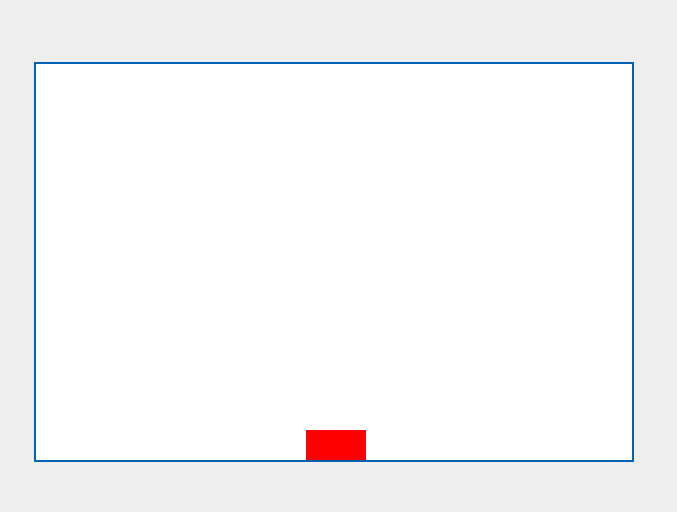
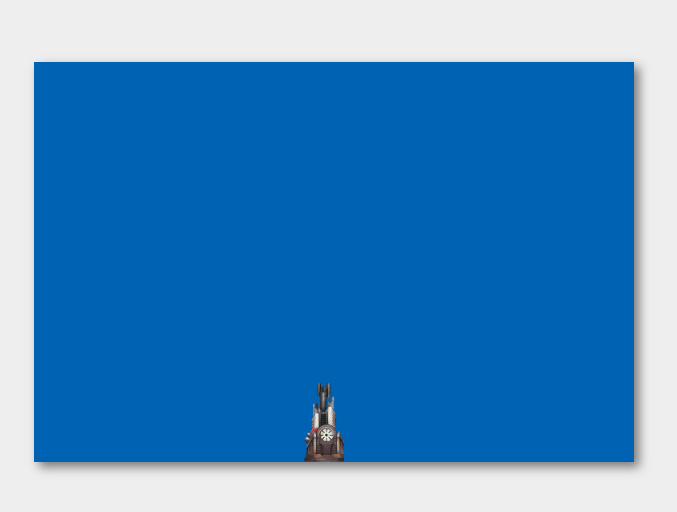
Before and after one commit to ajarek/react-88-vite-space-defender, a React (Vite) app: page / in a window 1280 px wide. Shown: the part 138-650 px from the top of the page, without its empty margins (306-983 px from the left). Built offline with nearby package versions, Linux system fonts and the light colour scheme.

Commit message:
added image gun

```diff
--- a/src/components/Board/Board.css
+++ b/src/components/Board/Board.css
@@ -1,7 +1,7 @@
 .board{
   width: 600px;
   height: 400px;
-  background-color: var(--white);
-  border: 2px solid var(--blue);
+  background-color: var(--blue);
+  box-shadow: 5px 5px 10px rgba(0, 0, 0, 0.5);
   position: relative;
 }
--- a/src/components/Gun/Gun.css
+++ b/src/components/Gun/Gun.css
@@ -1,6 +1,9 @@
 .gun{
-  width: 60px;
-  height: 30px;
-  background-color: var(--red);
+  width: 40px;
+  height: 80px;
+  background-image:url('/Coilgun.png');
+  background-repeat: no-repeat;
+  background-size: cover;
+
 
 }
--- a/src/components/Gun/Gun.jsx
+++ b/src/components/Gun/Gun.jsx
@@ -13,8 +13,8 @@ const Gun = () => {
           : setPosition((prevPosition) => prevPosition - 10)
       } else if (event.key === 'ArrowRight') {
         // Sterowanie w prawo
-        divRef.current.offsetLeft === 540
-          ? setPosition((prevPosition) => (prevPosition = 540))
+        divRef.current.offsetLeft === 560
+          ? setPosition((prevPosition) => (prevPosition = 560))
           : setPosition((prevPosition) => prevPosition + 10)
       }
     }
```
Also changed, not shown: public/Coilgun.png (added).
